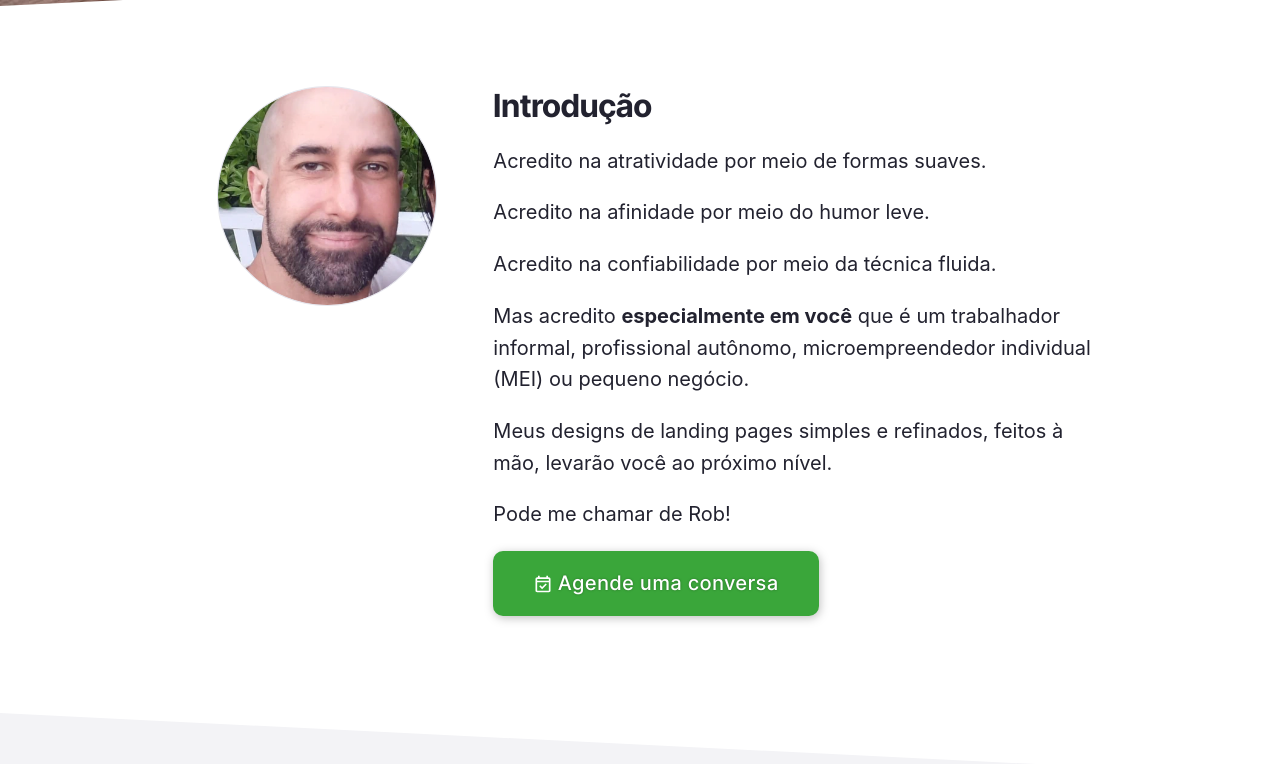
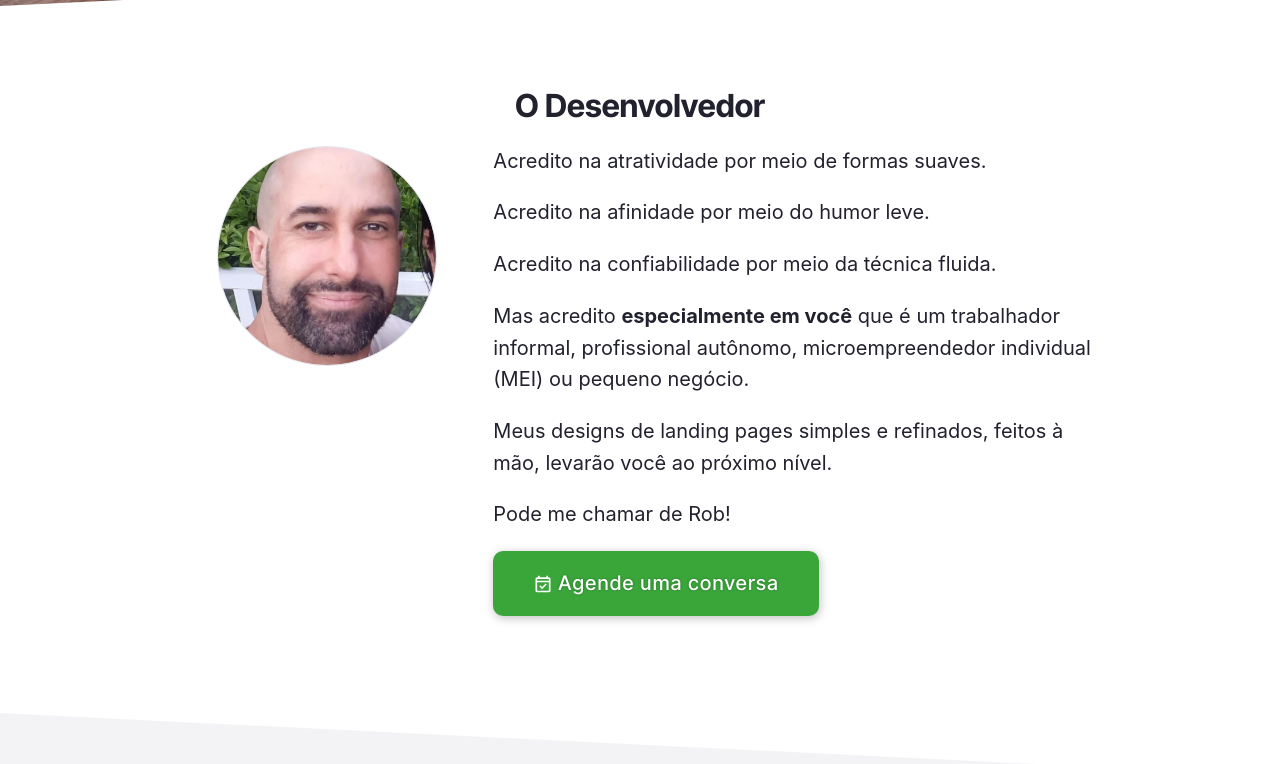
Before and after one commit to robsonniemeyer/robsonniemeyer.github.io, a plain HTML site: page index.html in a window 1280 px wide. Shown: the part 576-1340 px from the top of the page. Drawn offline with Linux system fonts and the light colour scheme; a web font is replaced by a local one.

Commit message:
Update h2

```diff
--- a/index.html
+++ b/index.html
@@ -32,13 +32,14 @@
       </div>
     </header>
     <main id="main">
-      <section class="section">
-        <div id="about" class="container">
-          <div class="col1">
+      <section id="intro" class="section">
+        <div class="container">
+          <h2>O Desenvolvedor</h2>
+          <div class="grid">
+            <div class="grid__col1">
               <img id="photo" src="./images/profile-photo.webp" width="360" height="360" alt="Fotografia" />
             </div>
-          <div class="col2">
-            <h2>Introdução</h2>
+            <div class="grid__col2">
               <p>Acredito na atratividade por meio de formas suaves.</p>
               <p>Acredito na afinidade por meio do humor leve.</p>
               <p>Acredito na confiabilidade por meio da técnica fluida.</p>
@@ -49,6 +50,7 @@
                 <svg aria-hidden="true" focusable="false" xmlns="http://www.w3.org/2000/svg" height="24px" viewBox="0 -960 960 960" width="24px"><path d="M438-226 296-368l58-58 84 84 168-168 58 58-226 226ZM200-80q-33 0-56.5-23.5T120-160v-560q0-33 23.5-56.5T200-800h40v-80h80v80h320v-80h80v80h40q33 0 56.5 23.5T840-720v560q0 33-23.5 56.5T760-80H200Zm0-80h560v-400H200v400Zm0-480h560v-80H200v80Zm0 0v-80 80Z"/></svg>
                 Agende uma conversa
               </a>
+            </div>
           </div>
         </div>
       </section>
--- a/sass/_page.scss
+++ b/sass/_page.scss
@@ -38,18 +38,20 @@
       }
     }
 
-    #about {
+    #intro {
+      .grid {
         display: grid;
         gap: 1rem;
         grid-template-columns: repeat(3, 1fr);
 
-      .col1 {
+        .grid__col1 {
           grid-column: 1 / 2;
         }
 
-      .col2 {
+        .grid__col2 {
           grid-column: 2 / 4;
         }
       }
     }
   }
+}
--- a/sass/_typography.scss
+++ b/sass/_typography.scss
@@ -83,7 +83,6 @@ a:not(.button) {
   h2,
   .h2 {
     font-size: var(--font-size-h2-large);
-    text-align: unset;
   }
 
   h3,
```
Also changed, not shown: styles/style.css. Lines whose indentation alone changed are shown as unchanged.
